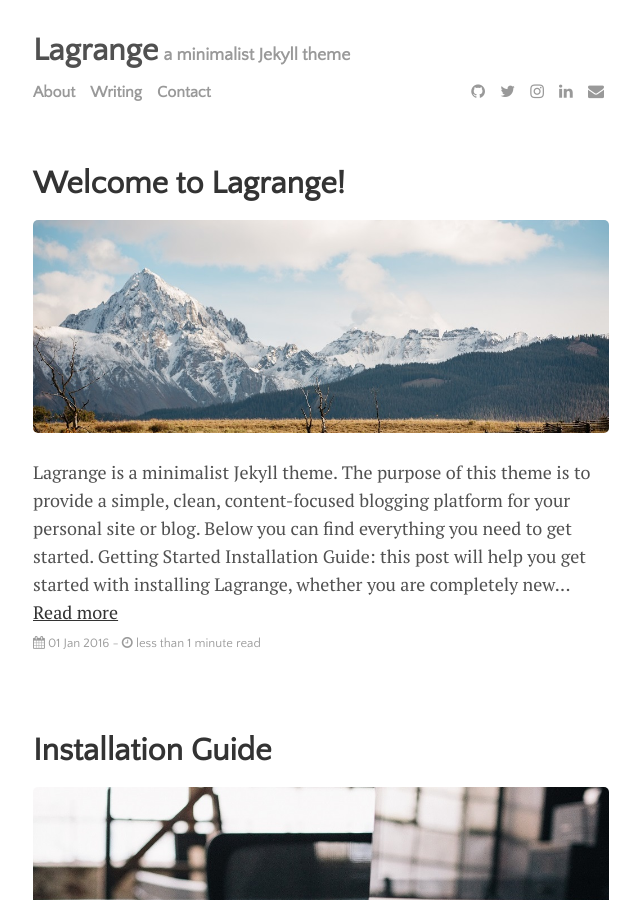
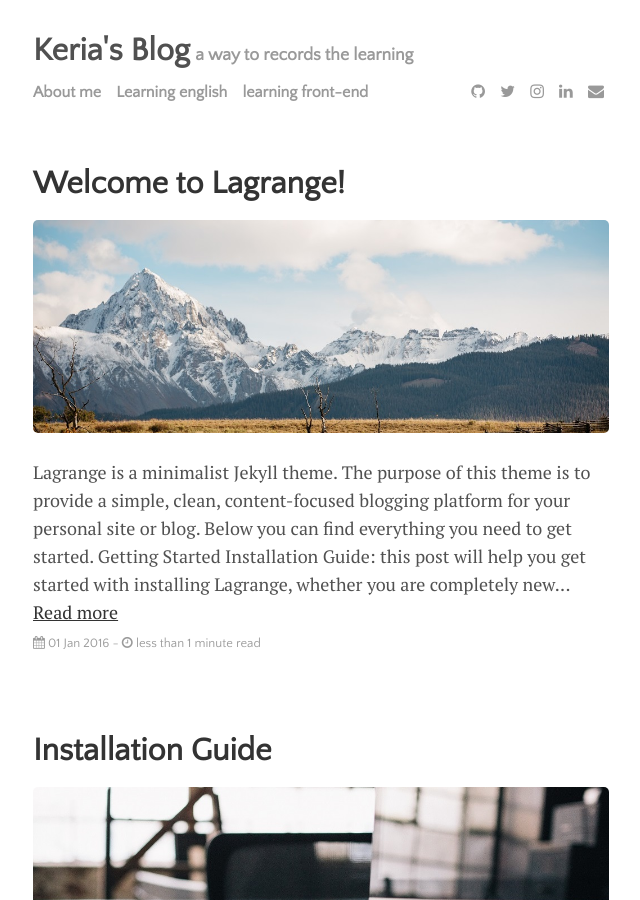
Before and after one commit to danyanq/danyanq, a Jekyll site: the page built from index.html, in a window 1280 px wide and 900 px high. Shown: the whole window, without its empty margins (319-959 px from the left). Built offline with Jekyll 4.4.1, drawn with Linux system fonts in a browser that asks for light colours; nearby versions of some CDN libraries; the list of posts is cut into pages by our own code; some of the changed text lies outside the part shown.

```diff
--- a/_config.yml
+++ b/_config.yml
@@ -1,26 +1,26 @@
 # Site Settings
-title:               Lagrange
-tagline:             a minimalist Jekyll theme
+title:               Keria's Blog
+tagline:             a way to  records the learning
 description:
 baseurl:            #"/Lagrange"
 url:                #"https://lenpaul.github.io"
 github:
-  url:               #"https://lenpaul.github.io/Lagrange"
+  url:               #"https://danyanq.github.io/personalblog/"
 author:
-  name:              "Paul Le"
-  email:             "l.nguyen.paul@gmail.com"
-  twitter:           "paululele"
-  instagram:         "paululele"
-  github:            "lenpaul"
-  facebook:          "Le.Paul.94"
-  linkedin:          "lenpaul"
+  name:              "Keria Qiu"
+  email:             "qiudanyan86@163.com"
+  twitter:           "qiudanyan"
+  instagram:         "qiudanyan"
+  github:            "danyanq"
+  facebook:          "danyanq"
+  linkedin:          "danyanq"
 navigation:
-- title: About
-  url: /about
-- title: Writing
-  url: /writing
-- title: Contact
-  url: /contact
+- title: About me
+  url: /about me
+- title: Learning english
+  url: /learning english
+- title: learning front-end
+  url: /learning front-end
 
 paginate:            5
 disqus:              #"your-disqus"
```
